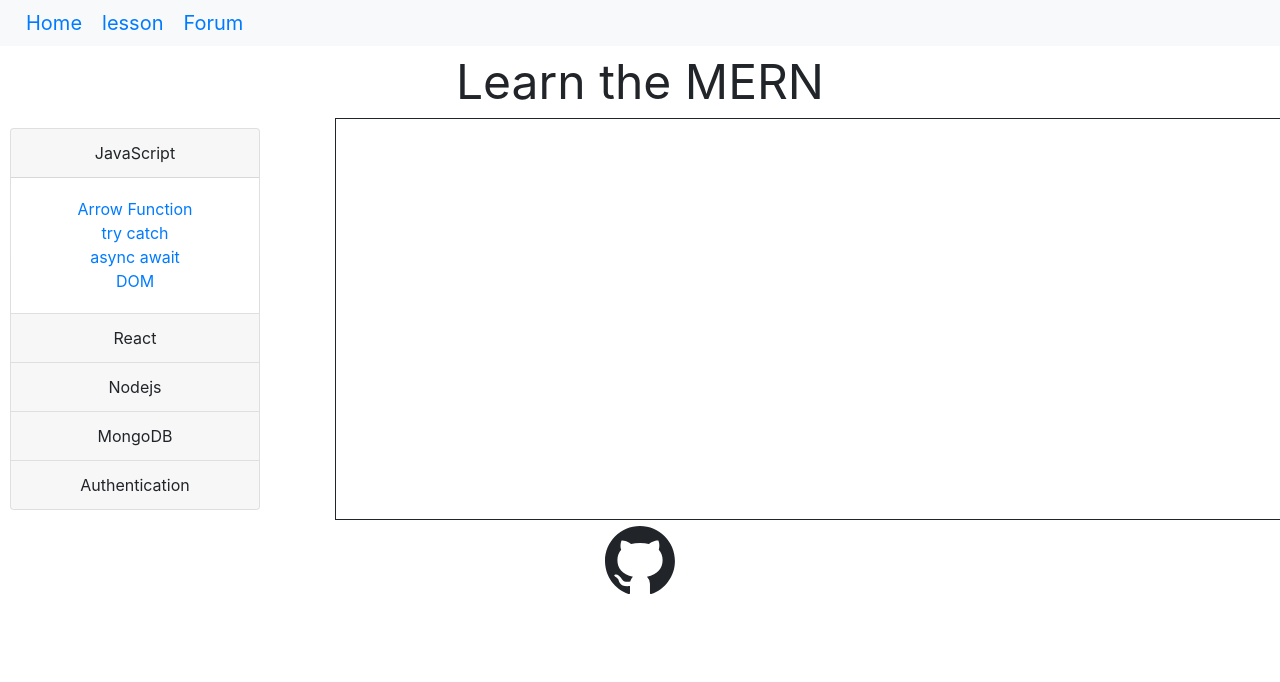
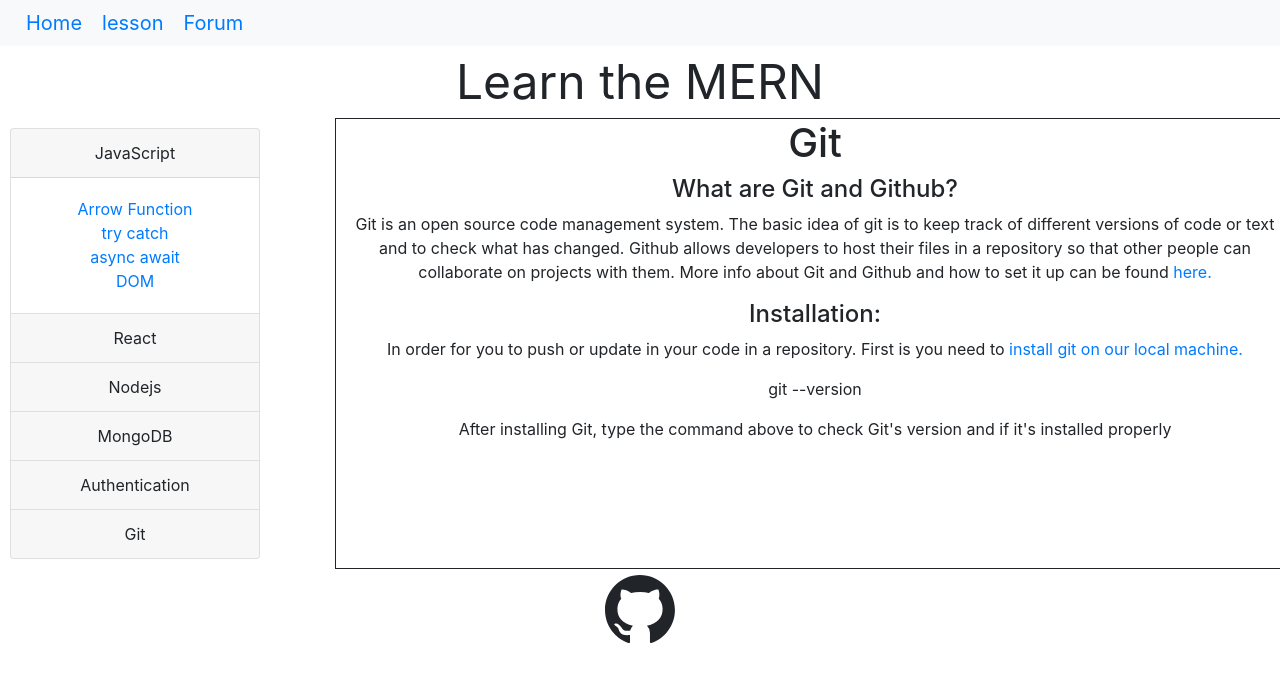
Before and after one commit to Dulaya/learn-the-mern-client, a React (Create React App) app: page /lesson/git in a window 1280 px wide. Shown: the top 682 px of the page. Built offline with nearby package versions, Linux system fonts and the light colour scheme.

Commit message:
added lesson for git

```diff
--- a/src/components/SideBar.js
+++ b/src/components/SideBar.js
@@ -6,6 +6,7 @@
 import ArrowFunction from "./lessons/ArrowFunction";
 import TryCatch from "./lessons/TryCatch";
 import CreateReactApp from "./lessons/CreateReactApp";
+import Git from "./lessons/Git";
 
 import { accordionStyle, accordionHeaderStyle } from "./Styles.js";
 
@@ -33,6 +34,9 @@
     },
     {
       Authentication: ["Creating token", "Verifying token"],
+    },
+    {
+      Git: ["Git"],
     },
   ];
 
@@ -72,7 +76,6 @@
               ))}
             </Accordion>
           </Col>
-
           <Col style={{ minWidth: "75vw", border: "1px solid" }}>
             <Route exact path={`/lesson/arrow-function`}>
               <ArrowFunction />
@@ -83,6 +86,9 @@
             <Route exact path={`/lesson/create-react-app`}>
               <CreateReactApp />
             </Route>
+            <Route exact path={`/lesson/git`}>
+              <Git />
+            </Route>
           </Col>
         </Row>
       </Route>
--- /dev/null
+++ b/src/components/lessons/Git.js
@@ -0,0 +1,33 @@
+import React from "react";
+
+const Git = () => {
+  return (
+    <>
+      <h1>Git</h1>
+      <h4>What are Git and Github?</h4>
+      <p>
+        Git is an open source code management system. The basic idea of git is
+        to keep track of different versions of code or text and to check what
+        has changed. Github allows developers to host their files in a
+        repository so that other people can collaborate on projects with them.
+        More info about Git and Github and how to set it up can be found{" "}
+        <a href="https://www.codecademy.com/articles/f1-u3-git-setup">here.</a>
+      </p>
+      <h4>Installation:</h4>
+      <p>
+        In order for you to push or update in your code in a repository. First
+        is you need to{" "}
+        <a href="https://git-scm.com/downloads">
+          install git on our local machine.
+        </a>
+      </p>
+      <p>git --version</p>
+      <p>
+        After installing Git, type the command above to check Git's version and
+        if it's installed properly
+      </p>
+    </>
+  );
+};
+
+export default Git;
```
